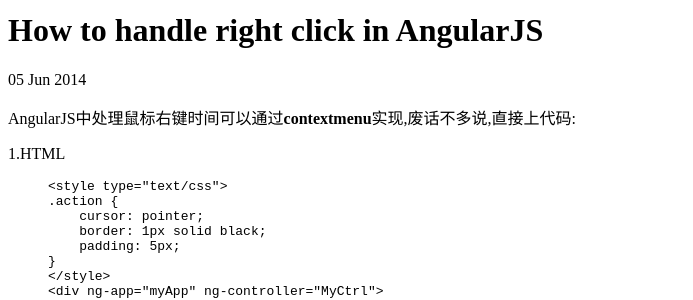
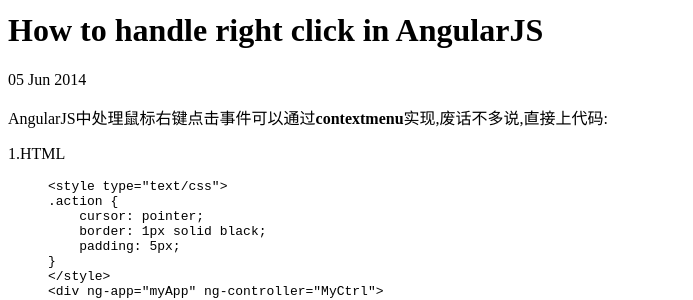
Before and after one commit to clarkdo/clarkdo.github.com, a Jekyll site: the page built from _posts/2014-06-05-right-click-on-angularjs.md, in a window 1280 px wide. Shown: the part 214-514 px from the top of the page, without its empty margins (0-693 px from the left). Built offline with Jekyll 4.4.1, drawn with Linux system fonts in a browser that asks for light colours; Markdown is read by kramdown in place of the engine named in the settings; comment, search, counter and statistics services are not loaded.

Commit message:
new post

```diff
--- a/_posts/2014-06-05-right-click-on-angularjs.md
+++ b/_posts/2014-06-05-right-click-on-angularjs.md
@@ -3,7 +3,7 @@ layout: post
 title: How to handle right click in AngularJS
 comments: true
 ---
-AngularJS中处理鼠标右键时间可以通过**contextmenu**实现,废话不多说,直接上代码:
+AngularJS中处理鼠标右键点击事件可以通过**contextmenu**实现,废话不多说,直接上代码:
 
 1.HTML
 
```
